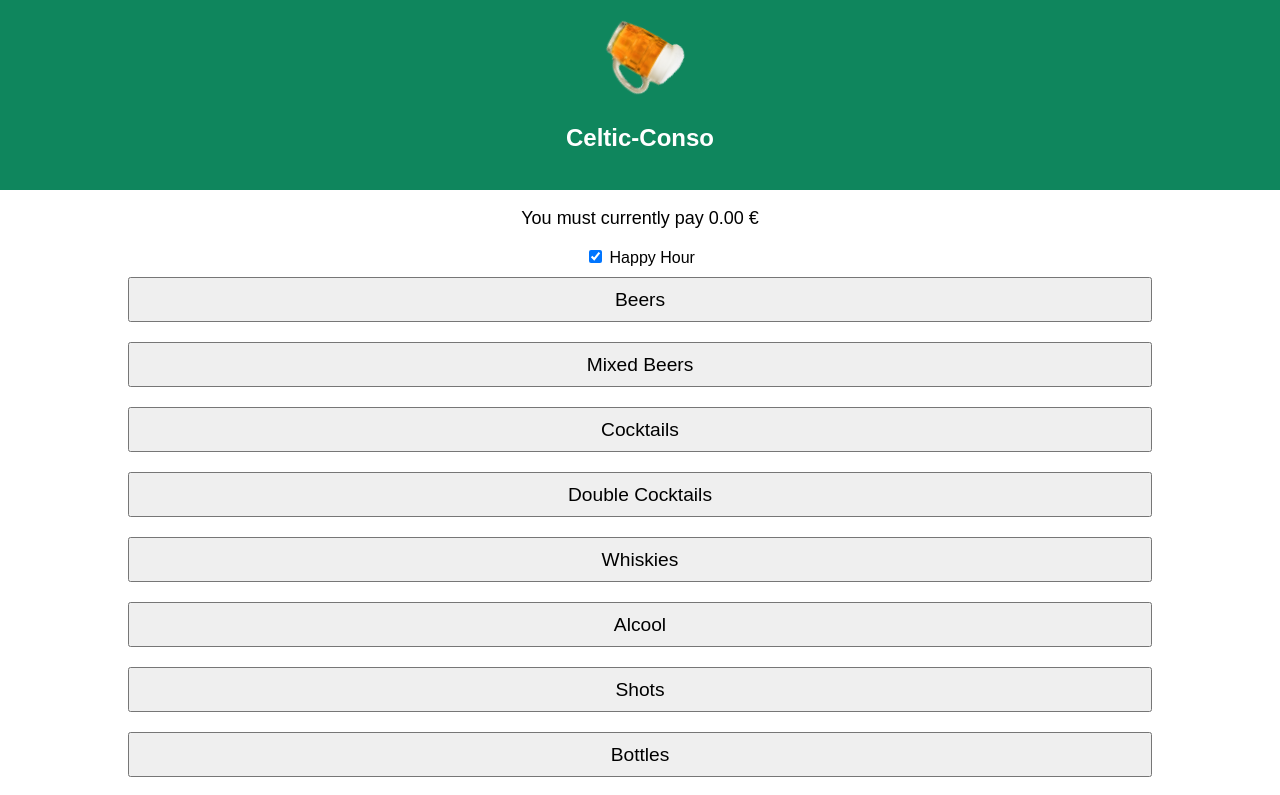
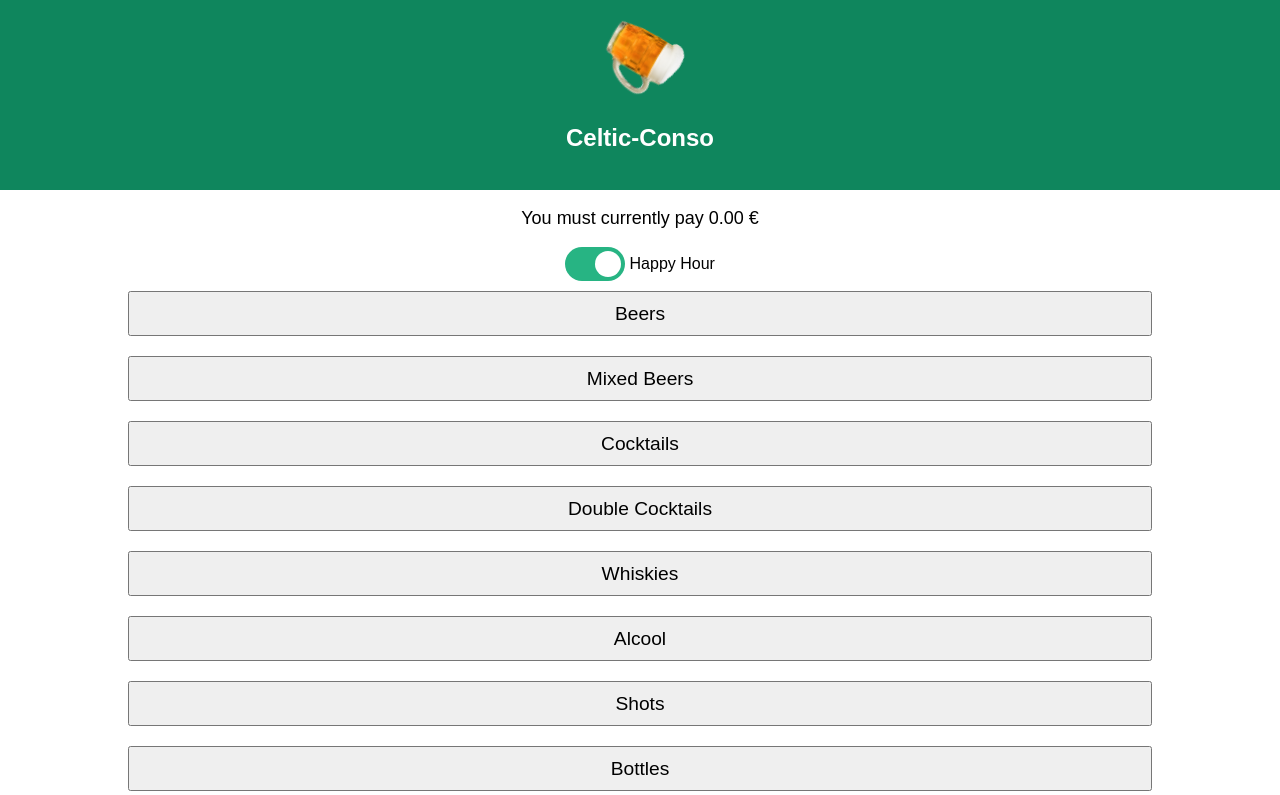
Before and after one commit to marinefranceschi/celtic-conso, a React (Create React App) app: page / in a window 1280 px wide. Shown: the top 795 px of the page. Built offline with nearby package versions, Linux system fonts and the light colour scheme.

Commit message:
new component switch

```diff
--- a/src/App.js
+++ b/src/App.js
@@ -1,13 +1,14 @@
-import React, { Component } from "react";
-import logo from "./beer.png";
-import "./App.css";
-import consos from "./consos";
-import ConsoButton from "./components/ConsoButton";
+import React, { Component } from 'react';
+import logo from './beer.png';
+import './App.css';
+import consos from './consos';
+import ConsoButton from './components/ConsoButton';
+import Switch from './components/Switch';
 
-let savedPrice = parseFloat(window.localStorage.getItem("Price"));
+let savedPrice = parseFloat(window.localStorage.getItem('Price'));
 
 function savePrice(price) {
-  window.localStorage.setItem("Price", price);
+  window.localStorage.setItem('Price', price);
 }
 
 class App extends Component {
@@ -56,12 +57,11 @@ class App extends Component {
         <p className="App-intro">
           You must currently pay {this.state.price.toFixed(2)} €
         </p>
-        <input
+        <Switch
           onClick={this.toggleHappyHour.bind(this)}
-          type="checkbox"
-          defaultChecked={this.state.isHappyHour}
-        />{" "}
-        Happy Hour
+          isChecked={this.state.isHappyHour}
+          label="Happy Hour"
+        />
         {Object.keys(consos).map(displayConsoList.bind(this))}
         <button className="type" onClick={this.reset.bind(this)}>
           Reset
--- /dev/null
+++ b/src/components/Switch.css
@@ -0,0 +1,52 @@
+.switch-container {
+  display: flex;
+  justify-content: center;
+  align-items: center;
+}
+
+.switch {
+  position: relative;
+  display: inline-block;
+  width: 60px;
+  height: 34px;
+}
+
+.switch input {
+  display: none;
+}
+
+.slider {
+  position: absolute;
+  cursor: pointer;
+  top: 0;
+  left: 0;
+  right: 0;
+  bottom: 0;
+  background-color: #ccc;
+  transition: .4s;
+  border-radius: 34px;
+}
+
+.slider:before {
+  position: absolute;
+  content: "";
+  height: 26px;
+  width: 26px;
+  left: 4px;
+  bottom: 4px;
+  background-color: white;
+  transition: .4s;
+  border-radius: 50%;
+}
+
+input:checked + .slider {
+  background-color: #27b483;
+}
+
+input:focus + .slider {
+  box-shadow: 0 0 1px #27b483;
+}
+
+input:checked + .slider:before {
+  transform: translateX(26px);
+}
--- /dev/null
+++ b/src/components/Switch.js
@@ -0,0 +1,22 @@
+import React, { Component } from 'react';
+import './Switch.css';
+
+class Switch extends Component {
+  render() {
+    return (
+      <span className="switch-container">
+        <label className="switch">
+          <input
+            type="checkbox"
+            onClick={this.props.onClick}
+            defaultChecked={this.props.isChecked}
+          />
+          <span className="slider round" />
+        </label>
+        &nbsp;{this.props.label}
+      </span>
+    );
+  }
+}
+
+export default Switch;
```
